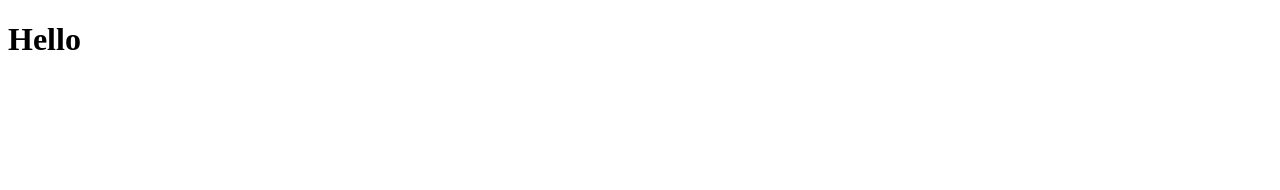
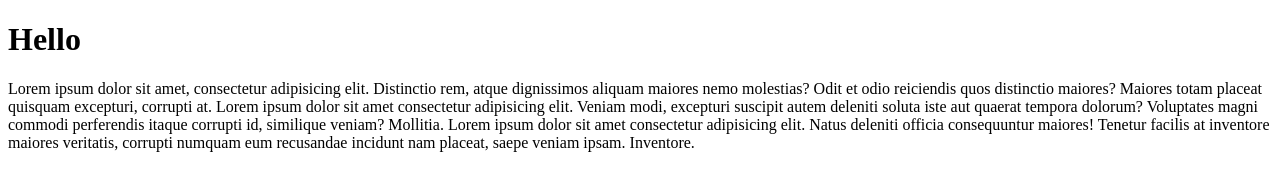
Before and after one commit to bankimheng2004/project1, a plain HTML site: page index.html in a window 1280 px wide. Drawn offline with Linux system fonts and the light colour scheme.

Commit message:
03/12/2024

```diff
--- a/index.html
+++ b/index.html
@@ -7,5 +7,10 @@
 </head>
 <body>
     <h1>Hello</h1>
+    <p>
+        Lorem ipsum dolor sit amet, consectetur adipisicing elit. Distinctio rem, atque dignissimos aliquam maiores nemo molestias? Odit et odio reiciendis quos distinctio maiores? Maiores totam placeat quisquam excepturi, corrupti at.
+        Lorem ipsum dolor sit amet consectetur adipisicing elit. Veniam modi, excepturi suscipit autem deleniti soluta iste aut quaerat tempora dolorum? Voluptates magni commodi perferendis itaque corrupti id, similique veniam? Mollitia.
+        Lorem ipsum dolor sit amet consectetur adipisicing elit. Natus deleniti officia consequuntur maiores! Tenetur facilis at inventore maiores veritatis, corrupti numquam eum recusandae incidunt nam placeat, saepe veniam ipsam. Inventore.
+    </p>
 </body>
 </html>
```
